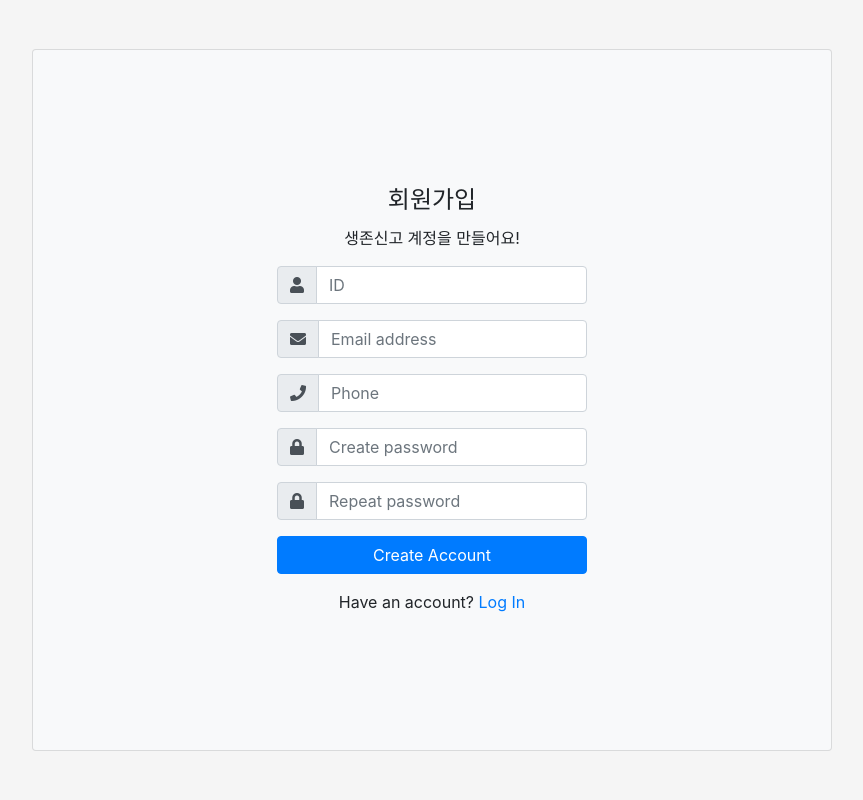
After one commit to jbae9/talmo, a Python web app: template templates/signUp.html in a window 1280 px wide. The commit adds this page. Shown: the whole page, without its empty margins (208-1071 px from the left). Run offline with Jinja, Linux system fonts and the light colour scheme; the template is opened without the code that fills it, so the values that code supplies are empty; some libraries are stand-ins or nearby versions.

Commit message:
SignInPage -> SignIn 파일이름 변경
SignUp (회원가입) 페이지 생성

타이틀 변경

```diff
--- /dev/null
+++ b/static/css/signUp.css
@@ -0,0 +1,19 @@
+html,
+body {
+  height: 100%;
+}
+
+body {
+  display: flex;
+  align-items: center;
+  background-color: #f5f5f5;
+}
+
+.card {
+  max-width: 800px;
+  padding : 100px
+}
+
+.card-body {
+  width: 350px;
+}
--- /dev/null
+++ b/templates/signUp.html
@@ -0,0 +1,115 @@
+<!DOCTYPE html>
+<html lang="en">
+  <head>
+    <link
+      href="//maxcdn.bootstrapcdn.com/bootstrap/4.0.0/css/bootstrap.min.css"
+      rel="stylesheet"
+      id="bootstrap-css"
+    />
+    <script src="//maxcdn.bootstrapcdn.com/bootstrap/4.0.0/js/bootstrap.min.js"></script>
+    <script src="//cdnjs.cloudflare.com/ajax/libs/jquery/3.2.1/jquery.min.js"></script>
+    <!------ Include the above in your HEAD tag ---------->
+
+    <link
+      rel="stylesheet"
+      href="https://use.fontawesome.com/releases/v5.0.8/css/all.css"
+    />
+    <meta charset="UTF-8" />
+    <meta http-equiv="X-UA-Compatible" content="IE=edge" />
+    <meta name="viewport" content="width=device-width, initial-scale=1.0" />
+    <link rel="stylesheet" href="../static/css/normalize.css" />
+    <link rel="stylesheet" href="../static/css/signUp.css" />
+    <title>회원가입</title>
+  </head>
+  <body>
+    <div class="container bd-singUp">
+      <div class="card bg-light mx-auto">
+        <article class="card-body mx-auto">
+          <h4 class="card-title mt-3 text-center">회원가입</h4>
+          <p class="text-center">생존신고 계정을 만들어요!</p>
+
+          <form>
+            <div class="form-group input-group">
+              <div class="input-group-prepend">
+                <span class="input-group-text">
+                  <i class="fa fa-user"></i>
+                </span>
+              </div>
+              <input
+                name=""
+                class="form-control"
+                placeholder="ID"
+                type="text"
+              />
+            </div>
+            <!-- form-group// -->
+            <div class="form-group input-group">
+              <div class="input-group-prepend">
+                <span class="input-group-text">
+                  <i class="fa fa-envelope"></i>
+                </span>
+              </div>
+              <input
+                name=""
+                class="form-control"
+                placeholder="Email address"
+                type="email"
+              />
+            </div>
+            <!-- form-group// -->
+            <div class="form-group input-group">
+              <div class="input-group-prepend">
+                <span class="input-group-text">
+                  <i class="fa fa-phone"></i>
+                </span>
+              </div>
+              <input
+                name=""
+                class="form-control"
+                placeholder="Phone"
+                type="number"
+              />
+            </div>
+            <!-- form-group// -->
+
+            <div class="form-group input-group">
+              <div class="input-group-prepend">
+                <span class="input-group-text">
+                  <i class="fa fa-lock"></i>
+                </span>
+              </div>
+              <input
+                class="form-control"
+                placeholder="Create password"
+                type="password"
+              />
+            </div>
+            <!-- form-group// -->
+            <div class="form-group input-group">
+              <div class="input-group-prepend">
+                <span class="input-group-text">
+                  <i class="fa fa-lock"></i>
+                </span>
+              </div>
+              <input
+                class="form-control"
+                placeholder="Repeat password"
+                type="password"
+              />
+            </div>
+            <!-- form-group// -->
+            <div class="form-group">
+              <button type="submit" class="btn btn-primary btn-block">
+                Create Account
+              </button>
+            </div>
+            <!-- form-group// -->
+            <p class="text-center">Have an account? <a href="">Log In</a></p>
+          </form>
+        </article>
+      </div>
+      <!-- card.// -->
+    </div>
+    <!--container end.//-->
+  </body>
+</html>
--- a/templates/subPage.html
+++ b/templates/subPage.html
@@ -18,10 +18,9 @@
     ></script>
     <meta name="viewport" content="width=device-width, initial-scale=1.0">
     <link rel="stylesheet" href="../static/css/normalize.css" />
-    <link rel="stylesheet" href="../static/css/index.css" />
     <script src="../static/js/index.js"></script>
 
-    <title>SNS</title>
+    <title>마이페이지</title>
 
     <meta property="og:title" content="" />
     <meta property="og:description" content="" />
```
Also changed, not shown: templates/signIn.html (renamed from templates/SignInPage.html, +18 -13 lines), static/css/signIn.css (renamed from static/css/signInPage.css).
